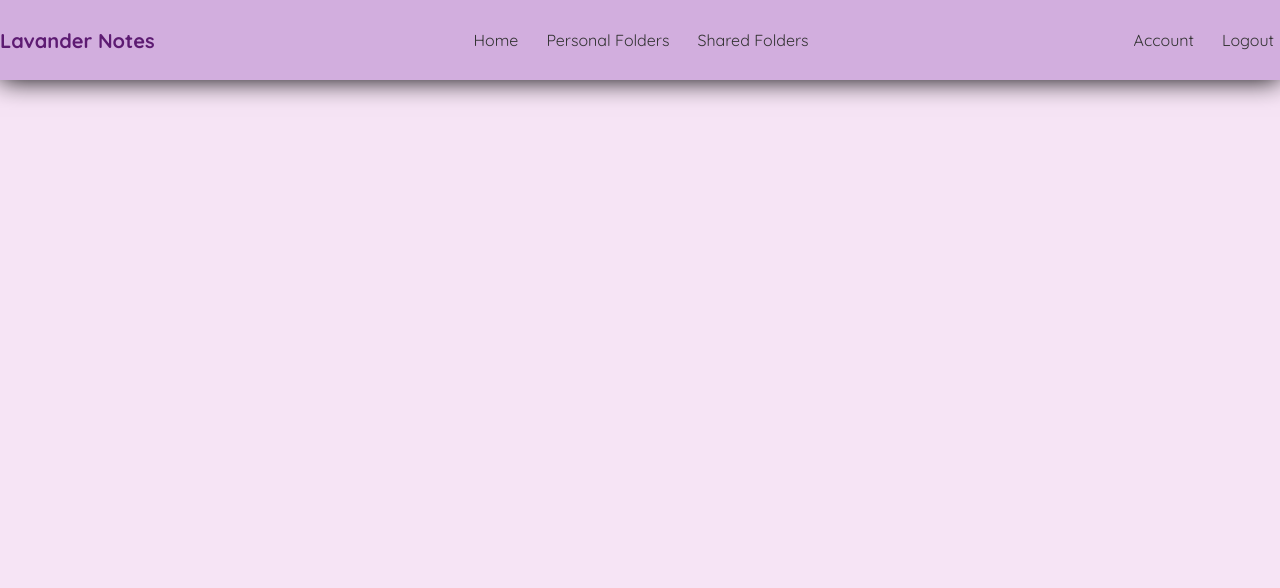
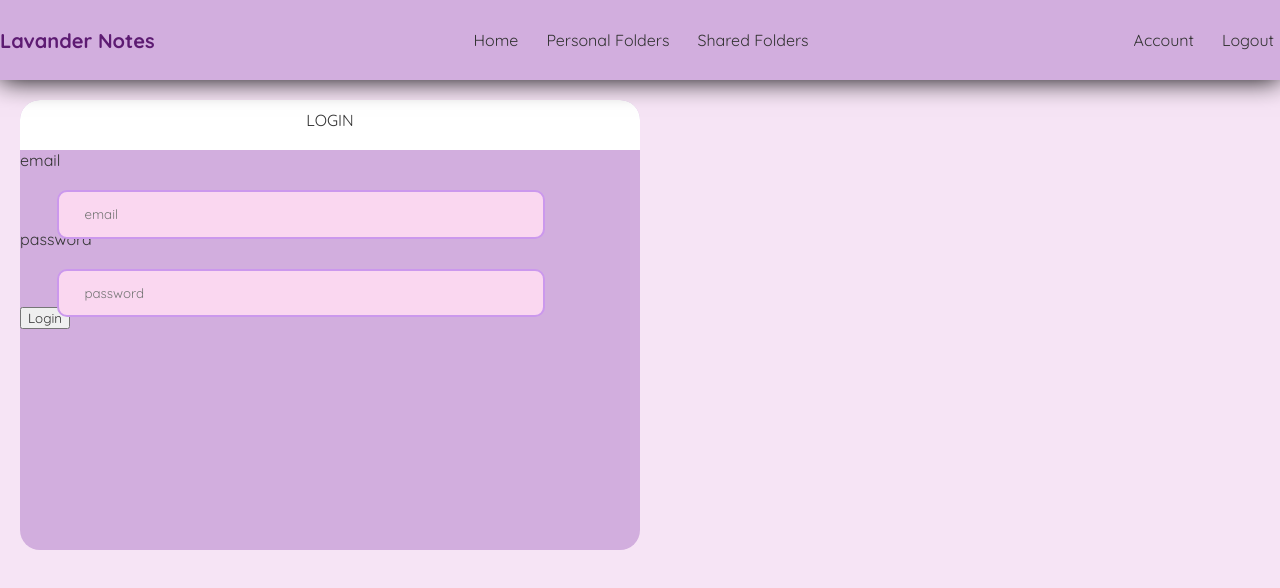
Before and after one commit to MalinaTeodoraAlbu/Student_Notes_tw_project, a React (Create React App) app in the folder frontend/my-app/: page / in a window 1280 px wide. Shown: the top 588 px of the page. Built offline with nearby package versions, Linux system fonts and the light colour scheme.

Commit message:
Update Frontend Template

```diff
--- a/frontend/my-app/src/App.js
+++ b/frontend/my-app/src/App.js
@@ -1,7 +1,7 @@
 import * as React from 'react';
 import { Routes, Route } from 'react-router-dom';
 import Account from './Account';
-import "./App.css"
+import "./styles/App.css"
 import Home from './home';
 import NavBar from './Navbar';
 import PersonalFolder from './PersonalFolders';
--- /dev/null
+++ b/frontend/my-app/src/Login.js
@@ -0,0 +1,22 @@
+import "./styles/login.css"
+
+const Login = () => {
+    return (
+        <div >
+            <div className="containerLog">
+                    <div className="borderWhite">
+                    <p >LOGIN</p></div>
+
+                    <p1>email</p1>
+                    <input className="inputLogin" type="text" id="login_input" placeholder="email"></input>
+                    <p1>password</p1>
+                    <input className="inputLogin" type="text" id="login_input" placeholder="password"></input>
+                    <button>Login</button>
+
+                    </div>
+            <img src="" alt=""></img>
+        </div>
+     );
+}
+
+export default Login;
--- a/frontend/my-app/src/PersonalFolders.js
+++ b/frontend/my-app/src/PersonalFolders.js
@@ -1,5 +1,5 @@
 import * as React from 'react';
-import "./style.css"
+import "./styles/style.css"
 
 const PersonalFolder = () => {
     return (
--- a/frontend/my-app/src/SharedFolder.js
+++ b/frontend/my-app/src/SharedFolder.js
@@ -1,5 +1,5 @@
 import * as React from 'react';
-import "./style.css"
+import "./styles/style.css"
 
 const SharedFolder = () => {
     return (
--- a/frontend/my-app/src/home.js
+++ b/frontend/my-app/src/home.js
@@ -1,9 +1,10 @@
 import * as React from 'react';
 import { Link } from 'react-router-dom';
+import Login from './Login';
 
 export default function Home() {
   return (
     <div >
-
+      <Login></Login>
     </div>
   );}
--- a/frontend/my-app/src/index.js
+++ b/frontend/my-app/src/index.js
@@ -2,7 +2,7 @@ import * as React from 'react';
 import { StrictMode } from 'react';
 import { createRoot } from 'react-dom/client';
 import { BrowserRouter } from 'react-router-dom';
-import "./index.css"
+import "./styles/index.css"
 import App from './App';
 
 const rootElement = document.getElementById('root');
--- /dev/null
+++ b/frontend/my-app/src/styles/login.css
@@ -0,0 +1,40 @@
+.containerLog{
+    width: 50%;
+    background-color: #D2AEDE;
+    height: 450px;
+    border-radius: 20px;
+
+}
+
+p{
+    position: relative;
+    text-align: center;
+    top: 10px;
+
+}
+
+.borderWhite{
+    background-color: white;
+    width: 100%;
+    height: 50px;
+    border-radius: 20px 20px 0 0;
+}
+
+.inputLogin{
+    top: 20px;
+    justify-content: space-between;
+
+    border-radius: 15px;
+    padding: 9px 25px;
+    background-color: #fad7f0;
+    border:2px solid #CB98ED;
+    border-radius: 10px;
+    cursor: pointer;
+    width: 70%;
+    display: block;
+    margin-bottom: 10px;
+    left:2%;
+    height: 2em;
+    position: relative;
+    margin-left: 25px;
+}
```
Also changed, not shown: frontend/my-app/src/styles/App.css (renamed from frontend/my-app/src/App.css), frontend/my-app/src/styles/index.css (renamed from frontend/my-app/src/index.css), frontend/my-app/src/styles/style.css (renamed from frontend/my-app/src/style.css).
